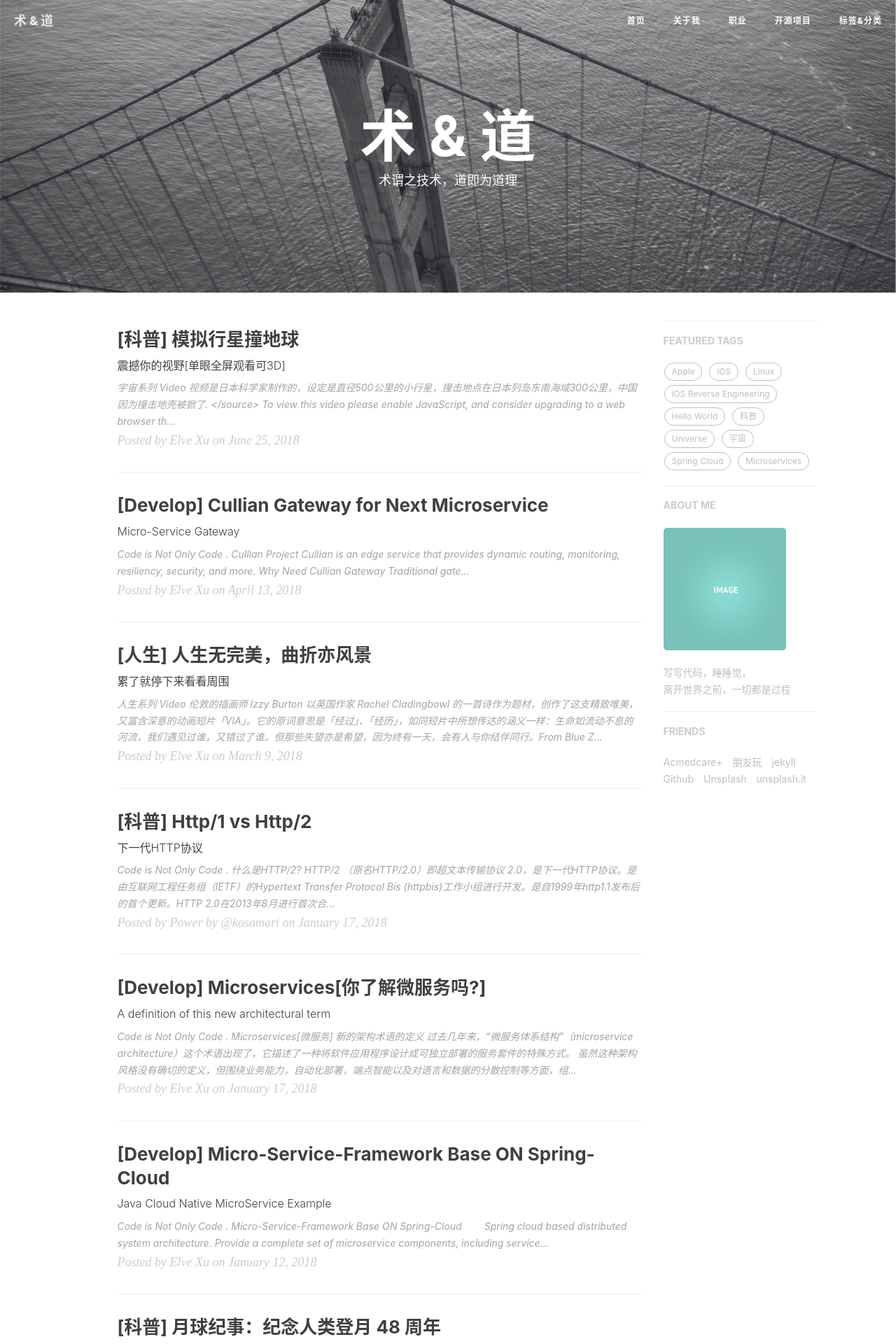
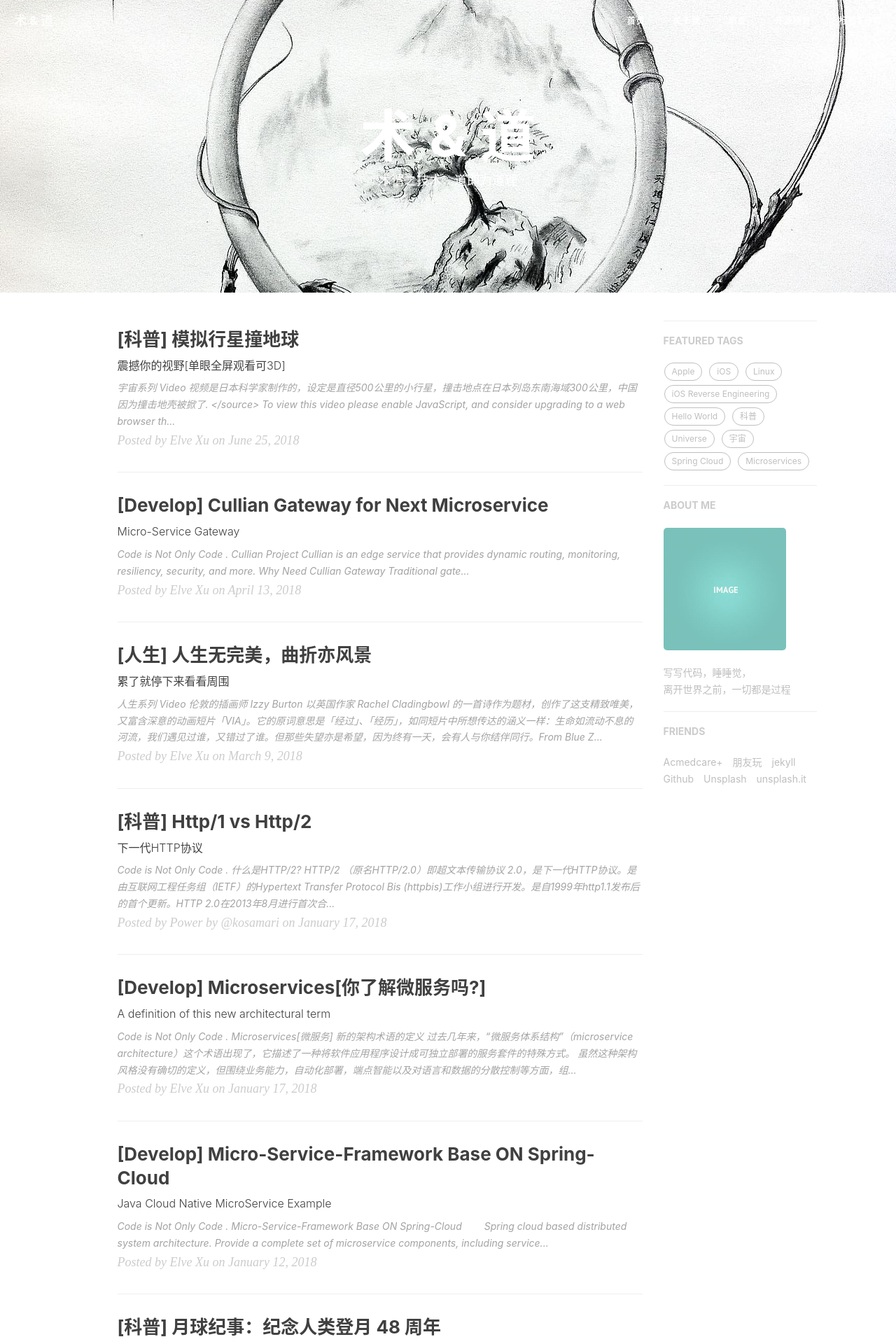
Before and after one commit to misselvexu/misselvexu.github.io, a Jekyll site: the page built from index.html, in a window 1280 px wide. Shown: the top 1920 px of the page at 70% size. Built offline with Jekyll 4.4.1, drawn with Linux system fonts in a browser that asks for light colours; nearby versions of some CDN libraries; the list of posts is cut into pages by our own code; comment, search, counter and statistics services are not loaded.

Commit message:
Update _config.yml

```diff
--- a/_config.yml
+++ b/_config.yml
@@ -4,7 +4,7 @@
 # 背景图是否随机
 #header-img-random:
 #header-img: https://unsplash.it/1600/500/?random
-header-img: img/home-bg.jpg
+header-img: img/home-bg-new.jpg
 email: iskp.me@gmail.com
 description: "ElveXu，Java , iOS Security & Mobile Lover，Back-End Engineer | 与你一起发现更大的世界。"
 keyword: "misselvexu ElveXu ivetech 徐小维 vopen.xyz vopen"
```
